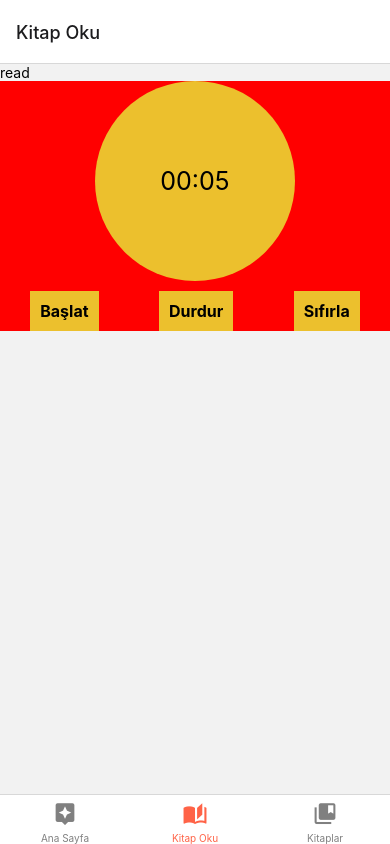
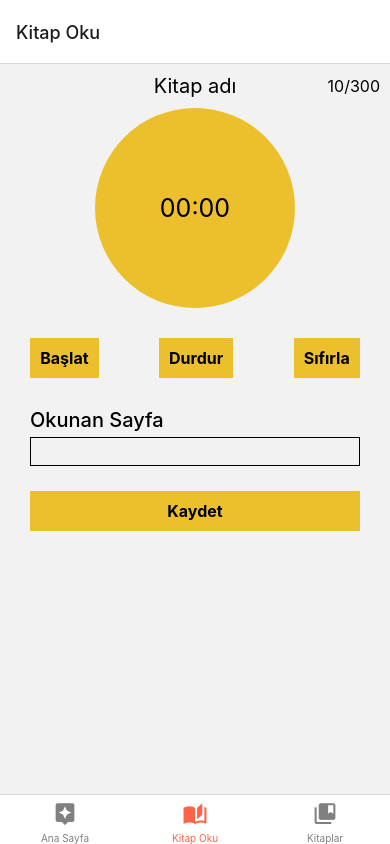
Before and after one commit to onurozdamar/Oku_v2, a React Native app: screen /Home in a window 390 px wide. Built offline with nearby package versions, Linux system fonts and the light colour scheme.

Commit message:
complete read book screen

```diff
--- a/src/components/Clock.js
+++ b/src/components/Clock.js
@@ -6,19 +6,19 @@ const Clock = ({}) => {
   const [timer, setTimer] = useState(0);
   const [started, setStarted] = useState(false);
 
-  useEffect(() => {
-    if (started) {
-      return;
-    }
-    let interval = setInterval(() => {
-      setTimer(t => t + 1);
-      //   console.log('s');
-    }, 1000);
+  // useEffect(() => {
+  //   if (started) {
+  //     return;
+  //   }
+  //   let interval = setInterval(() => {
+  //     setTimer(t => t + 1);
+  //     //   console.log('s');
+  //   }, 1000);
 
-    return () => {
-      clearInterval(interval);
-    };
-  }, [started]);
+  //   return () => {
+  //     clearInterval(interval);
+  //   };
+  // }, [started]);
 
   function intToTime(int) {
     let hour = Number.parseInt(int / 60);
@@ -60,13 +60,12 @@ const styles = StyleSheet.create({
   container: {
     display: 'flex',
     justifyContent: 'center',
-    backgroundColor: 'red',
   },
   buttonContainer: {
     display: 'flex',
     justifyContent: 'space-around',
     flexDirection: 'row',
-    marginTop: 10,
+    marginTop: 30,
   },
   clock: {
     display: 'flex',
--- a/src/screens/ReadBook.js
+++ b/src/screens/ReadBook.js
@@ -1,12 +1,21 @@
 import React, {useEffect, useState} from 'react';
 import {StyleSheet, Text, View} from 'react-native';
 import Clock from '../components/Clock';
+import MyButton from '../components/MyButton';
+import MyTextInput from '../components/MyTextInput';
 
 const ReadBook = ({navigation}) => {
   return (
     <View style={styles.container}>
-      <Text>read</Text>
+      <View style={styles.book}>
+        <Text style={styles.bookName}>Kitap adı</Text>
+        <Text style={styles.page}>10/300</Text>
+      </View>
       <Clock />
+      <View style={styles.form}>
+        <MyTextInput label={'Okunan Sayfa'} />
+        <MyButton text={'Kaydet'} style={styles.button} />
+      </View>
     </View>
   );
 };
@@ -15,4 +24,36 @@ export default ReadBook;
 
 const styles = StyleSheet.create({
   container: {},
+  button: {
+    textAlign: 'center',
+    fontSize: 25,
+    color: 'black',
+    backgroundColor: '#ecc02d',
+    padding: 10,
+  },
+  form: {
+    marginHorizontal: 30,
+    marginTop: 20,
+  },
+  book: {
+    display: 'flex',
+    flexDirection: 'row',
+    justifyContent: 'space-between',
+    alignItems: 'center',
+    position: 'relative',
+  },
+  bookName: {
+    fontSize: 20,
+    color: 'black',
+    textAlign: 'center',
+    // backgroundColor: 'red',
+    flex: 1,
+    marginVertical: 10,
+    paddingHorizontal: 60,
+  },
+  page: {
+    fontSize: 16,
+    position: 'absolute',
+    right: 10,
+  },
 });
```
